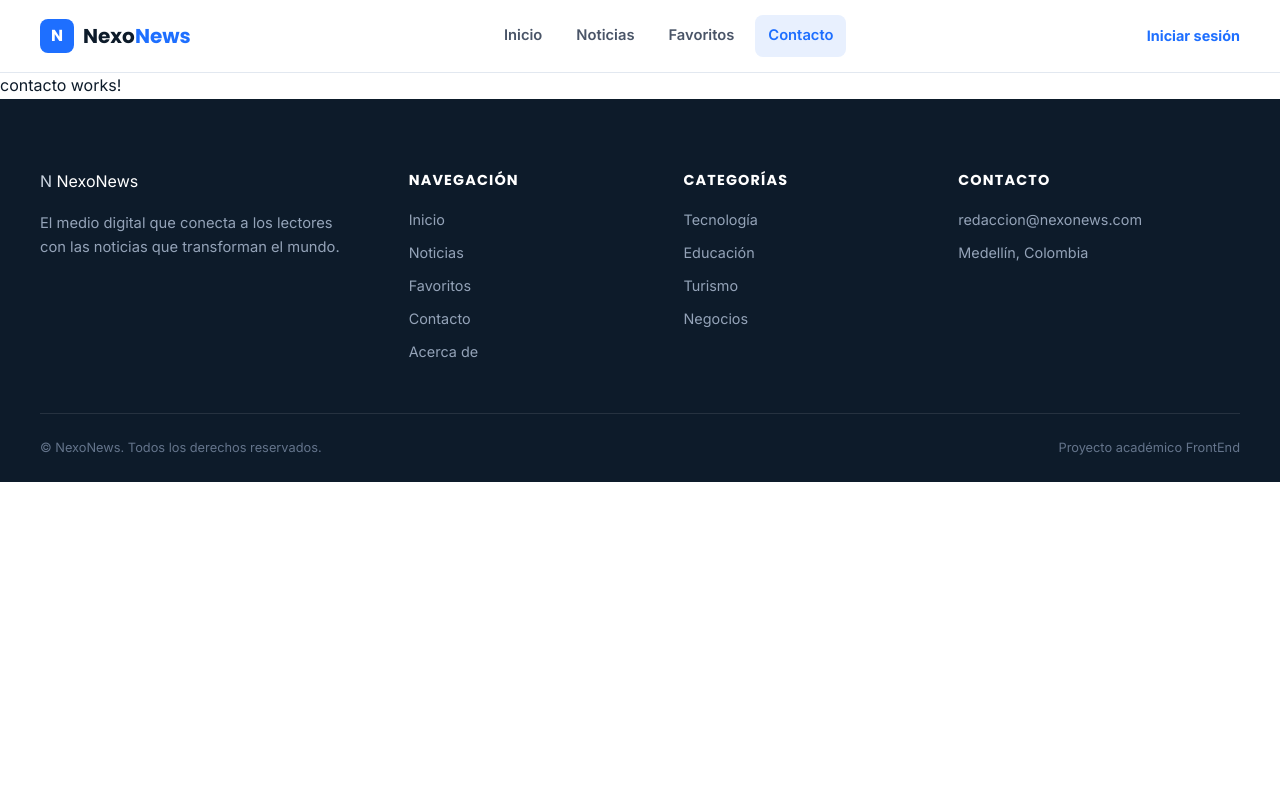
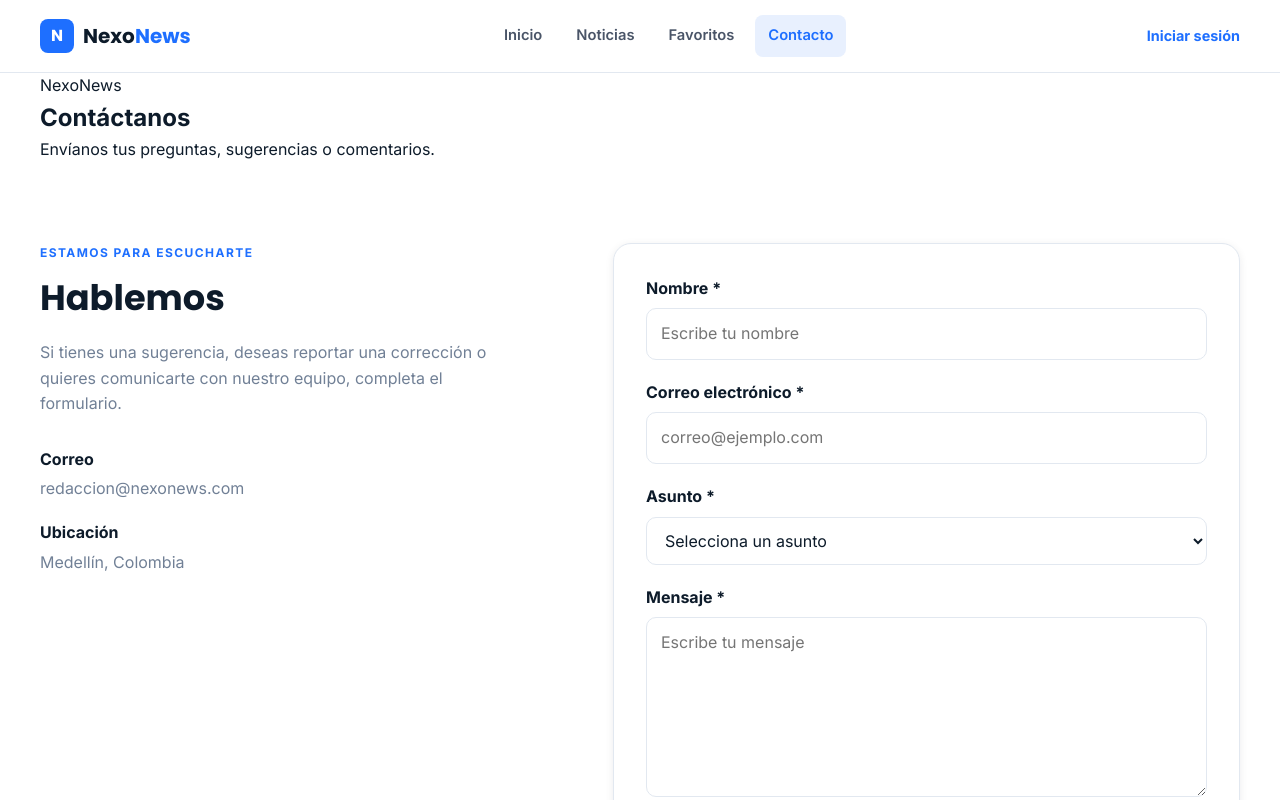
Before and after one commit to Rafikyop/nexonews-frontend, an Angular app in the folder angular/: page /contacto in a window 1280 px wide. Shown: the top 800 px of the page. Built offline with nearby package versions, Linux system fonts and the light colour scheme.

Commit message:
feat: migrar formilario de contacto a Angular

```diff
--- a/angular/src/app/pages/contacto/contacto.css
+++ b/angular/src/app/pages/contacto/contacto.css
@@ -0,0 +1,148 @@
+/*CONTACT*/
+
+.contact-layout {
+  display: grid;
+  grid-template-columns: 0.9fr 1.1fr;
+  gap: 60px;
+  align-items: start;
+}
+
+.contact-info h2 {
+  margin-top: 6px;
+
+  font-family: var(--font-title);
+  font-size: 2.2rem;
+}
+
+.contact-info > p {
+  margin-top: 14px;
+  margin-bottom: 30px;
+
+  max-width: 480px;
+
+  color: var(--color-muted);
+}
+
+.contact-info__item {
+  display: flex;
+  flex-direction: column;
+
+  gap: 4px;
+
+  margin-bottom: 18px;
+}
+
+.contact-info__item strong {
+  color: var(--color-navy);
+}
+
+.contact-info__item span {
+  color: var(--color-muted);
+}
+
+.contact-card {
+  padding: 32px;
+
+  border: 1px solid var(--color-border);
+  border-radius: var(--radius-lg);
+
+  background-color: var(--color-white);
+
+  box-shadow: var(--shadow-sm);
+}
+
+/*FORM*/
+
+.form-group {
+  margin-bottom: 20px;
+}
+
+.form-group label {
+  display: block;
+
+  margin-bottom: 7px;
+
+  font-weight: 700;
+
+  color: var(--color-navy);
+}
+
+.form-group input,
+.form-group select,
+.form-group textarea {
+  width: 100%;
+
+  padding: 12px 14px;
+
+  border: 1px solid var(--color-border);
+  border-radius: 10px;
+
+  background-color: var(--color-white);
+
+  color: var(--color-text);
+
+  outline: none;
+
+  transition:
+    border-color 0.2s ease,
+    box-shadow 0.2s ease;
+}
+
+.form-group textarea {
+  resize: vertical;
+}
+
+.form-group input:focus,
+.form-group select:focus,
+.form-group textarea:focus {
+  border-color: var(--color-blue);
+
+  box-shadow: 0 0 0 3px rgba(30, 111, 255, 0.12);
+}
+
+.form-control--error {
+  border-color: var(--color-danger) !important;
+  background-color: #fff7f7 !important;
+}
+
+.form-error {
+  display: block;
+
+  min-height: 18px;
+
+  margin-top: 5px;
+
+  color: var(--color-danger);
+
+  font-size: 0.78rem;
+  font-weight: 600;
+}
+
+.form-submit {
+  width: 100%;
+}
+
+.form-success {
+  margin-top: 18px;
+
+  padding: 14px 16px;
+
+  border: 1px solid #a7f3d0;
+  border-radius: 10px;
+
+  background-color: #ecfdf5;
+
+  color: #047857;
+
+  font-size: 0.9rem;
+  font-weight: 600;
+}
+
+/*RESPONSIVE CONTACT*/
+
+@media (max-width: 850px) {
+  .contact-layout {
+    grid-template-columns: 1fr;
+    gap: 36px;
+  }
+}
--- a/angular/src/app/pages/contacto/contacto.html
+++ b/angular/src/app/pages/contacto/contacto.html
@@ -1 +1,123 @@
-<p>contacto works!</p>
+<section class="page-header">
+  <div class="container">
+    <span class="page-header__eyebrow"> NexoNews </span>
+
+    <h1 class="page-header__title">Contáctanos</h1>
+
+    <p class="page-header__description">Envíanos tus preguntas, sugerencias o comentarios.</p>
+  </div>
+</section>
+
+<section class="section">
+  <div class="container contact-layout">
+    <div class="contact-info">
+      <span class="section-header__eyebrow"> Estamos para escucharte </span>
+
+      <h2>Hablemos</h2>
+
+      <p>
+        Si tienes una sugerencia, deseas reportar una corrección o quieres comunicarte con nuestro
+        equipo, completa el formulario.
+      </p>
+
+      <div class="contact-info__item">
+        <strong> Correo </strong>
+
+        <span> redaccion@nexonews.com </span>
+      </div>
+
+      <div class="contact-info__item">
+        <strong> Ubicación </strong>
+
+        <span> Medellín, Colombia </span>
+      </div>
+    </div>
+
+    <div class="contact-card">
+      <form [formGroup]="formulario" (ngSubmit)="enviarFormulario()" novalidate>
+        <div class="form-group">
+          <label for="nombre"> Nombre * </label>
+
+          <input id="nombre" type="text" formControlName="nombre" placeholder="Escribe tu nombre" />
+
+          @if (campoInvalido('nombre')) {
+            <small class="form-error">
+              @if (formulario.get('nombre')?.hasError('required')) {
+                Este campo es obligatorio.
+              } @else if (formulario.get('nombre')?.hasError('minlength')) {
+                El nombre debe tener al menos 3 caracteres.
+              }
+            </small>
+          }
+        </div>
+
+        <div class="form-group">
+          <label for="email"> Correo electrónico * </label>
+
+          <input id="email" type="email" formControlName="email" placeholder="correo@ejemplo.com" />
+
+          @if (campoInvalido('email')) {
+            <small class="form-error">
+              @if (formulario.get('email')?.hasError('required')) {
+                Este campo es obligatorio.
+              } @else if (formulario.get('email')?.hasError('email')) {
+                Ingresa un correo electrónico válido.
+              }
+            </small>
+          }
+        </div>
+
+        <div class="form-group">
+          <label for="asunto"> Asunto * </label>
+
+          <select id="asunto" formControlName="asunto">
+            <option value="">Selecciona un asunto</option>
+
+            <option value="general">Consulta general</option>
+
+            <option value="colaboracion">Propuesta de colaboración</option>
+
+            <option value="correccion">Corrección de noticia</option>
+
+            <option value="publicidad">Publicidad</option>
+
+            <option value="soporte">Soporte técnico</option>
+          </select>
+
+          @if (campoInvalido('asunto')) {
+            <small class="form-error"> Selecciona un asunto. </small>
+          }
+        </div>
+
+        <div class="form-group">
+          <label for="mensaje"> Mensaje * </label>
+
+          <textarea
+            id="mensaje"
+            rows="6"
+            formControlName="mensaje"
+            placeholder="Escribe tu mensaje"
+          ></textarea>
+
+          @if (campoInvalido('mensaje')) {
+            <small class="form-error">
+              @if (formulario.get('mensaje')?.hasError('required')) {
+                Este campo es obligatorio.
+              } @else if (formulario.get('mensaje')?.hasError('minlength')) {
+                El mensaje debe tener al menos 10 caracteres.
+              }
+            </small>
+          }
+        </div>
+
+        <button type="submit" class="button button--primary form-submit">Enviar mensaje</button>
+
+        @if (mensajeEnviado()) {
+          <div class="form-success">
+            Mensaje enviado correctamente. Nos pondremos en contacto contigo.
+          </div>
+        }
+      </form>
+    </div>
+  </div>
+</section>
--- a/angular/src/app/pages/contacto/contacto.ts
+++ b/angular/src/app/pages/contacto/contacto.ts
@@ -1,11 +1,51 @@
-import { Component } from '@angular/core';
+import { Component, signal } from '@angular/core';
+
+import { FormBuilder, FormGroup, ReactiveFormsModule, Validators } from '@angular/forms';
 
 @Component({
   selector: 'app-contacto',
-  imports: [],
+
+  imports: [ReactiveFormsModule],
+
   templateUrl: './contacto.html',
   styleUrl: './contacto.css',
 })
 export class Contacto {
+  formulario: FormGroup;
 
+  mensajeEnviado = signal(false);
+
+  constructor(private formBuilder: FormBuilder) {
+    this.formulario = this.formBuilder.group({
+      nombre: ['', [Validators.required, Validators.minLength(3)]],
+
+      email: ['', [Validators.required, Validators.email]],
+
+      asunto: ['', [Validators.required]],
+
+      mensaje: ['', [Validators.required, Validators.minLength(10)]],
+    });
+  }
+
+  enviarFormulario(): void {
+    this.mensajeEnviado.set(false);
+
+    if (this.formulario.invalid) {
+      this.formulario.markAllAsTouched();
+
+      return;
+    }
+
+    console.log('Formulario enviado:', this.formulario.value);
+
+    this.mensajeEnviado.set(true);
+
+    this.formulario.reset();
+  }
+
+  campoInvalido(nombreCampo: string): boolean {
+    const campo = this.formulario.get(nombreCampo);
+
+    return Boolean(campo && campo.invalid && campo.touched);
+  }
 }
```
